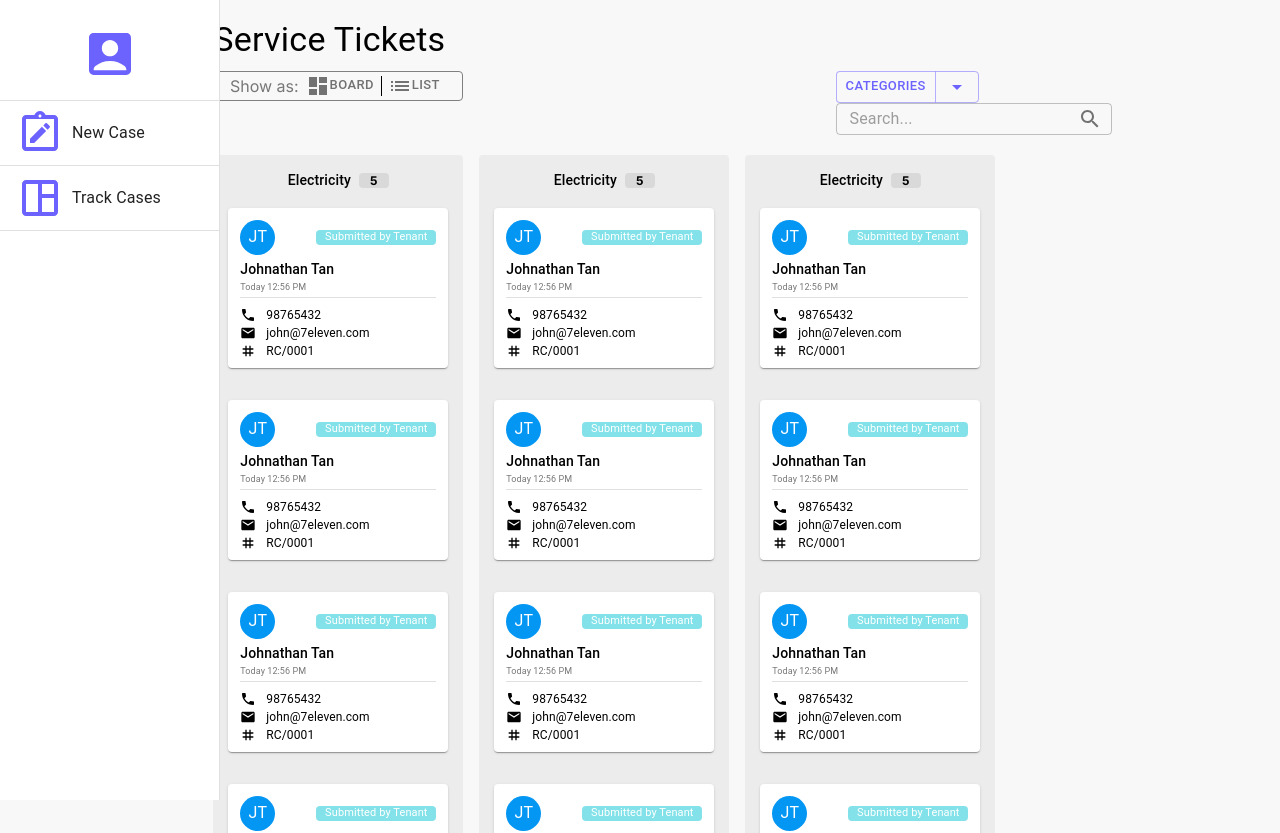
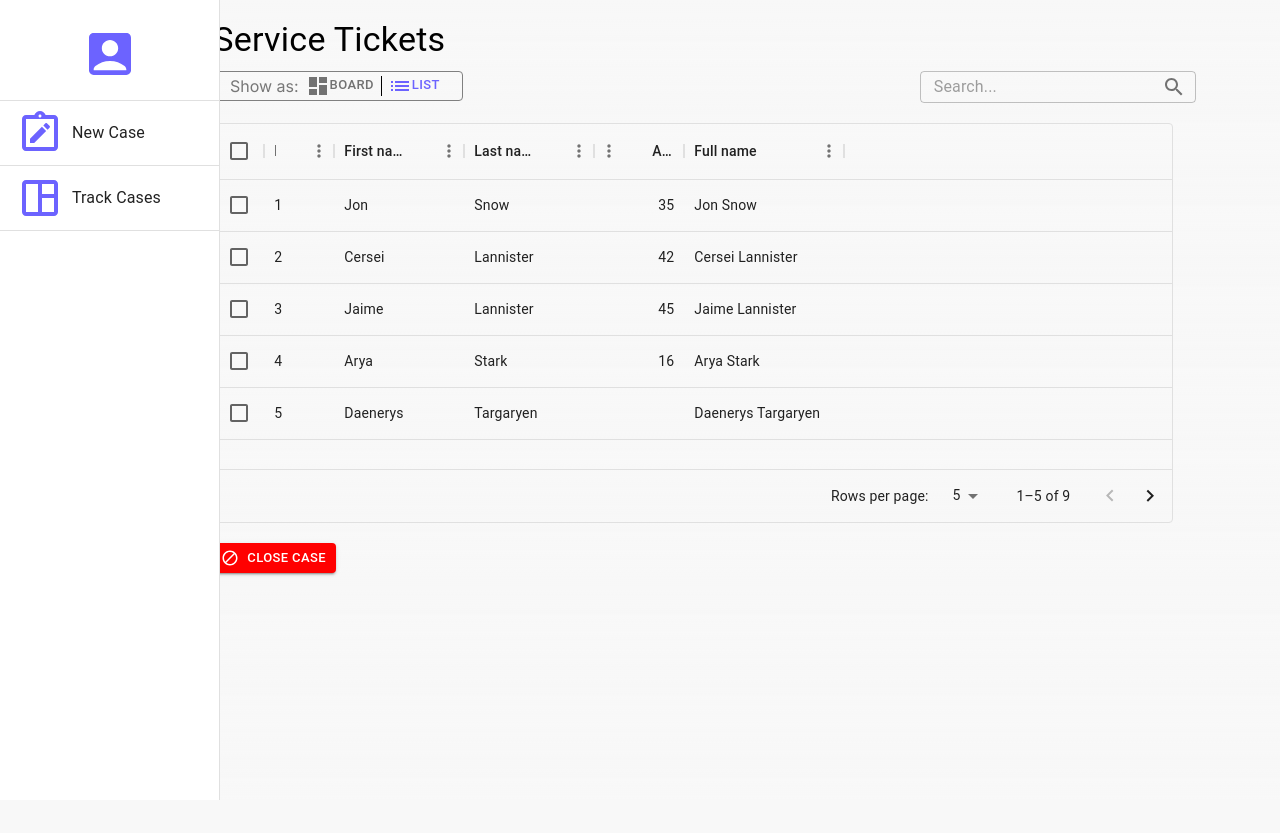
Before and after one commit to chienshyong/esc-hms-portal, a Next.js app in the folder frontend/: page /Tenant/trackcases in a window 1280 px wide. Shown: the top 833 px of the page. After the commit the page ends 800 px from the top, so only its background shows below. Built offline with nearby package versions, Linux system fonts and the light colour scheme.

Commit message:
added logic for toggling views

```diff
--- a/frontend/app/Tenant/trackcases/page.js
+++ b/frontend/app/Tenant/trackcases/page.js
@@ -1,12 +1,13 @@
 'use client'
-import * as React from 'react'
-import { Typography, Grid, Box} from "@mui/material"
+import React, { useState } from 'react';
+import { Typography, Grid} from "@mui/material"
 import { createTheme, ThemeProvider } from '@mui/material/styles';
 import Navbar from '../navbar';
 import SplitButton from './splitbutton';
 import ToggleView from './toggleview';
 import SearchField from './search';
-import ColumnWithBoxes from './column';
+import DashboardView from './dashboardview';
+import ListView from './listview';
 
 const theme = createTheme({
     palette: {
@@ -21,8 +22,16 @@ const theme = createTheme({
 
 
 export default function TrackCases(){
+    const [view, setView] = useState('right');
+
+    const handleViewChange = (newView) => {
+        if (view != null && newView != null){
+            setView(newView);
+        }
+    };
+
     return(
-        <body>
+        <div>
             <ThemeProvider theme={theme}>
                 <Grid container space={2}>
                     <Grid item xs={2}>
@@ -32,26 +41,21 @@ export default function TrackCases(){
                         <Typography margin="1ch 0 0.5ch 0" variant="h4">Service Tickets</Typography>
                         <Grid container direction={{ xs: 'column', sm: 'column', lg: 'row' }} spacing={{ xs: 1, sm: 1, lg: 0 }}>
                             <Grid item xs={7}>
-                                <ToggleView />
+                                <ToggleView view={view} onChange={handleViewChange} />
                             </Grid>
-                            <Grid item container xs={5}>
-                                <Grid item marginRight={2}>
-                                    <SplitButton />
+                            <Grid item container xs={5} justifyContent={{lg:"center"}}>
+                                <Grid item>
+                                    {view === 'left' ?  <SplitButton/> : null}
                                 </Grid>
                                 <Grid item>
                                     <SearchField />
                                 </Grid>
                              </Grid>
                         </Grid>
-                        <Box sx={{display:"flex",gap: 2}}>
-                            {/* The number of columns (categories, status, tenants) is dynamic but i place it as this first */}
-                            <ColumnWithBoxes/>
-                            <ColumnWithBoxes/>
-                            <ColumnWithBoxes/>
-                        </Box>
+                        {view === 'left' ? <DashboardView /> : <ListView />}
                     </Grid>
                 </Grid>
             </ThemeProvider>
-        </body>
+        </div>
     )
 }
```
